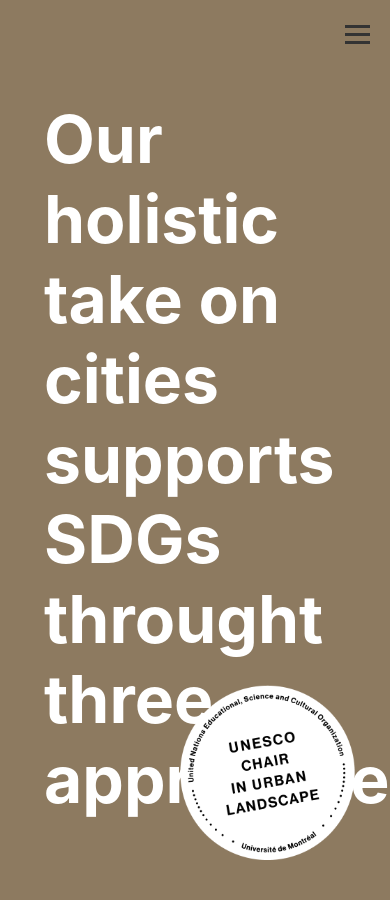
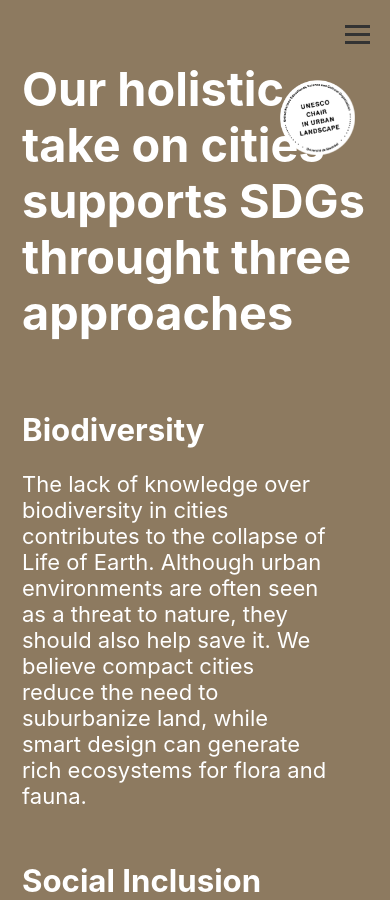
Before and after one commit to CUPUM/cupum.github.io, a Jekyll site: the page built from about.html, in a window 390 px wide and 900 px high. Built offline with Jekyll 4.4.1, drawn with Linux system fonts in a browser that asks for light colours; some web fonts are replaced.

Commit message:
#24 — 600px modifcations made

```diff
--- a/_sass/_about.scss
+++ b/_sass/_about.scss
@@ -21,7 +21,6 @@
 }
 
 .mission-approach {
-
   font-size: 3rem;
 }
 
@@ -52,7 +51,7 @@
 
 .vision-text {
   display: grid;
-  font-size:3rem;
+  font-size: 3rem;
   color: rgb(0, 42, 255);
 }
 
@@ -110,6 +109,15 @@
 
 
 @media (max-width: 600px) {
+
+  .sticker.bottom-right {
+    position: absolute;
+    top: 80px;
+    right: 35px;
+    width: 75px;
+    z-index: 2;
+  }
+
   .mission {
     width: 100vw;
     min-height: 100vh;
@@ -120,7 +128,7 @@
   .mission-wrapper {
     display: flex;
     flex-direction: column;
-    padding: 2rem;
+    padding: 1rem;
   }
 
   .mission-content {
@@ -129,7 +137,7 @@
   }
 
   .mission-approach {
-    font-size: 3rem;
+    font-size: 12vw;
   }
 
   .mission-axes {
@@ -138,7 +146,8 @@
     max-width: 100%;
 
     h3 {
-      font-size: 2rem;
+      font-size: 8vw;
+      margin-bottom: 0;
     }
 
     p {
@@ -146,20 +155,32 @@
     }
   }
 
+  .question-content {
+    display: flex;
+    flex-direction: column;
+    padding: 1rem;
+    padding-bottom: 3rem;
+  }
+
   .question-actors {
     display: flex;
     flex-direction: column;
-    margin-left: 2rem;
-    margin-right: 2rem;
+    margin-left: 0rem;
+    margin-right: 0rem;
 
     h3 {
-      font-size: 2rem;
+      font-size: 1.5rem;
       margin-top: 40px;
-      margin-bottom: 0;
+      margin-bottom: 10px;
     }
 
     p {
       font-size: 1rem;
     }
   }
+
+  .team-section {
+    width: 100vw;
+    padding: 0 1rem;
+  }
 }
```
